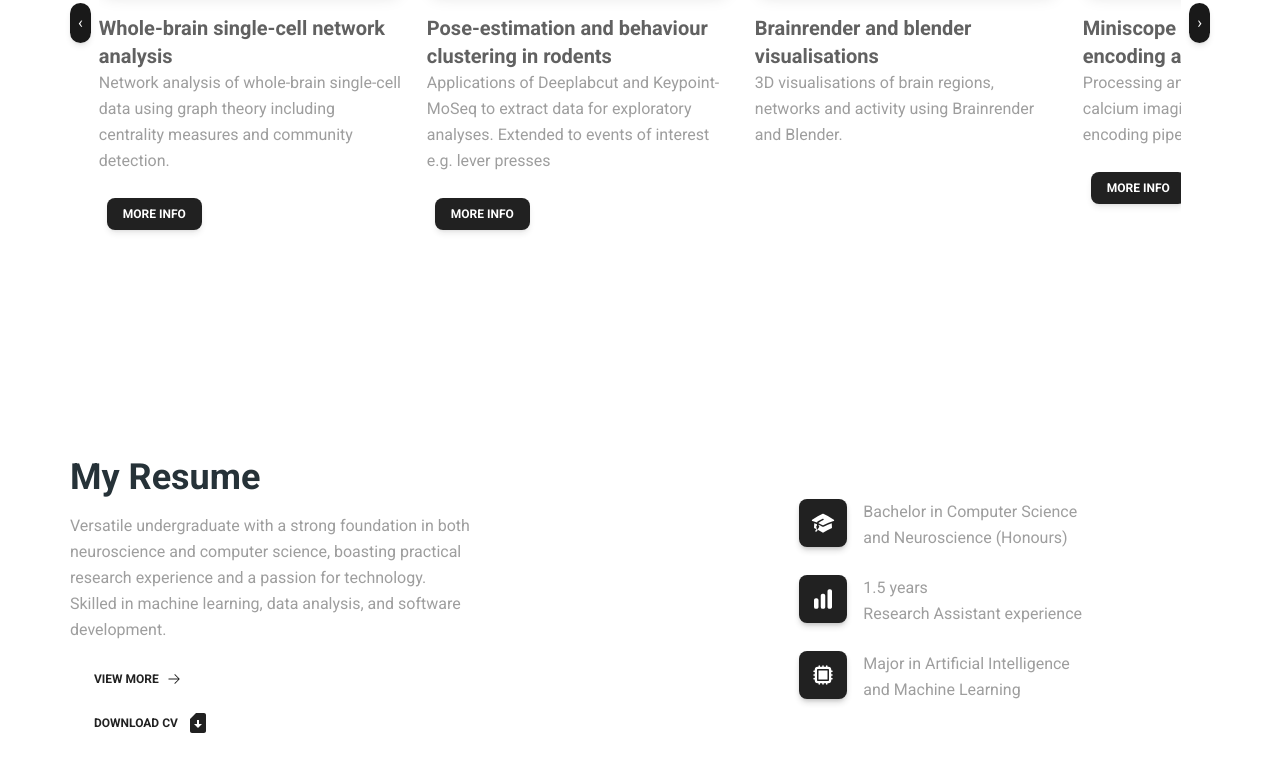
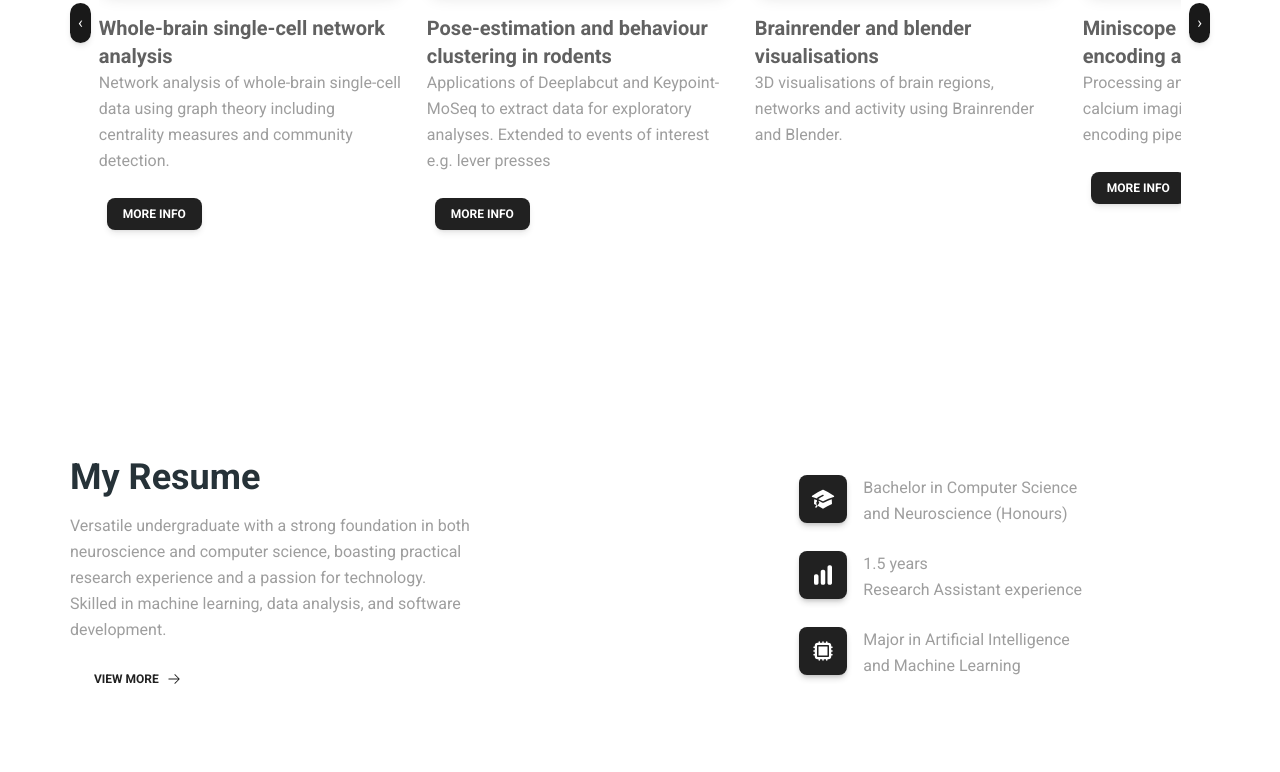
Before and after one commit to j-diefenbach/j-diefenbach.github.io, a Next.js app: page / in a window 1280 px wide. Shown: the part 1942-2714 px from the top of the page. Built offline with nearby package versions, Linux system fonts and the light colour scheme.

Commit message:
resume link updates

```diff
--- a/src/app/resume.tsx
+++ b/src/app/resume.tsx
@@ -40,7 +40,7 @@ export function Resume() {
             in both neuroscience and computer science, boasting practical research experience and a passion for technology.
             Skilled in machine learning, data analysis, and software development.
           </Typography>
-          <a href="/resume" target="_blank" rel="noopener noreferrer">
+            <a href="/resume">
             <Button
               variant="text"
               color="gray"
@@ -53,16 +53,7 @@ export function Resume() {
               />
             </Button>
             </a>
-          <Button
-            variant="text"
-            color="gray"
-            className="flex items-center gap-2"
-          >
-            Download CV
-            <SimCardDownload
-              className="h-3.5 w-3.5 text-gray-900"
-            />
-          </Button>
+
         </div>
         <div className="col-span-1 grid gap-y-6 lg:ml-auto pr-0 lg:pr-12 xl:pr-32">
           {RESUME_ITEMS.map((props, idx) => (
--- a/src/components/navbar.tsx
+++ b/src/components/navbar.tsx
@@ -13,7 +13,9 @@ import {
   Squares2X2Icon,
   XMarkIcon,
   Bars3Icon,
+  DocumentIcon,
 } from "@heroicons/react/24/solid";
+import { Folder, InsertDriveFile } from "@mui/icons-material";
 
 const NAV_MENU = [
   {
@@ -21,10 +23,10 @@ const NAV_MENU = [
     icon: RectangleStackIcon,
     href: "/"
   },
-  // {
-  //   name: "Account",
-  //   icon: UserCircleIcon,
-  // },
+  {
+    name: "Resume",
+    icon: DocumentIcon,
+  },
   {
     name: "Projects",
     icon: CommandLineIcon,
```
Also changed, not shown: 1 other file (tests, documents, lock files or other folders). Lines whose indentation alone changed are shown as unchanged.
